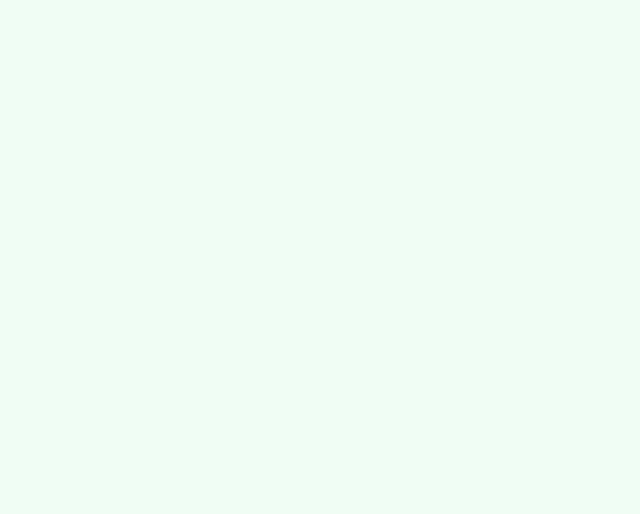
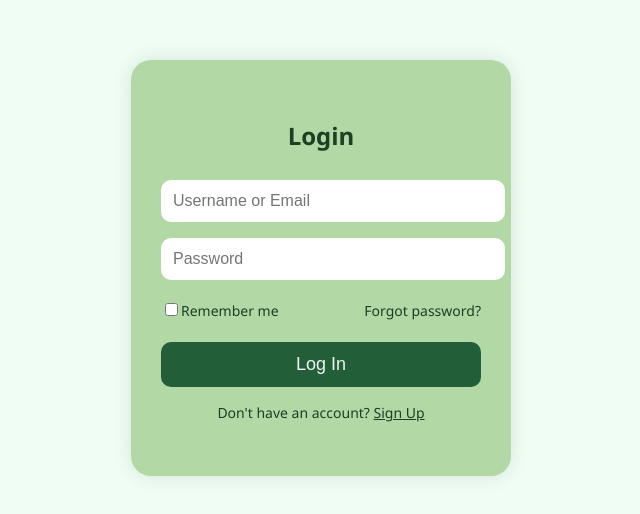
Before and after one commit to edisonzhu2006/EcoQuest, a React (Create React App) app in the folder frontend/: page /login in a window 1280 px wide. Before the commit this address had no page. Shown: the part 132-646 px from the top of the page, without its empty margins (319-959 px from the left). Built offline with nearby package versions, Linux system fonts and the light colour scheme.

Commit message:
sign in page babbyyyyy

```diff
--- a/frontend/src/App.js
+++ b/frontend/src/App.js
@@ -1,6 +1,8 @@
 import React from 'react';
 import { BrowserRouter as Router, Routes, Route } from 'react-router-dom';
 import Home from './pages/Home';
+import SignUp from './pages/SignUp';
+import Login from './pages/Login';
 import './App.css';
 
 function App() {
@@ -9,6 +11,8 @@ function App() {
       <div className="App">
         <Routes>
           <Route path="/" element={<Home />} />
+          <Route path="/signup" element={<SignUp />} />
+          <Route path="/login" element={<Login />} />
         </Routes>
       </div>
     </Router>
--- /dev/null
+++ b/frontend/src/pages/Login.js
@@ -0,0 +1,27 @@
+import React from 'react';
+import './css/SignUp.css';
+
+function Login() {
+  return (
+    <div className="signin-container">
+      <div className="signin-card">
+        <h2>Login</h2>
+        <input type="text" placeholder="Username or Email" />
+        <input type="password" placeholder="Password" />
+        <div className="signin-options">
+          <label>
+            <input type="checkbox" />
+            Remember me
+          </label>
+          <a href="#">Forgot password?</a>
+        </div>
+        <button className="signin-button">Log In</button>
+        <p className="signup-text">
+          Don't have an account? <a href="#">Sign Up</a>
+        </p>
+      </div>
+    </div>
+  );
+}
+
+export default Login;
--- a/frontend/src/pages/Signin.js
+++ b/frontend/src/pages/SignUp.js
@@ -1,11 +1,11 @@
 import React from 'react';
-import './Signin.css';
+import './css/SignUp.css';
 
-function SignIn() {
+function SignUp() {
   return (
     <div className="signin-container">
       <div className="signin-card">
-        <h2>Sign In</h2>
+        <h2>Sign Up</h2>
         <input type="text" placeholder="Username or Email" />
         <input type="password" placeholder="Password" />
         <div className="signin-options">
@@ -15,13 +15,13 @@ function SignIn() {
           </label>
           <a href="#">Forgot password?</a>
         </div>
-        <button className="signin-button">Sign In</button>
+        <button className="signin-button">Sign Up</button>
         <p className="signup-text">
-          Don't have an account? <a href="#">Sign Up</a>
+          Have an account? <a href="#">Login</a>
         </p>
       </div>
     </div>
   );
 }
 
-export default SignIn;
+export default SignUp;
```
Also changed, not shown: frontend/src/pages/css/SignUp.css (renamed from frontend/src/pages/css/Signin.css).
